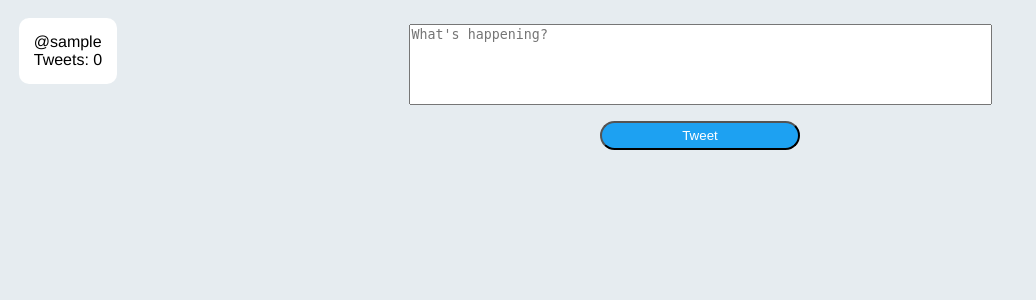
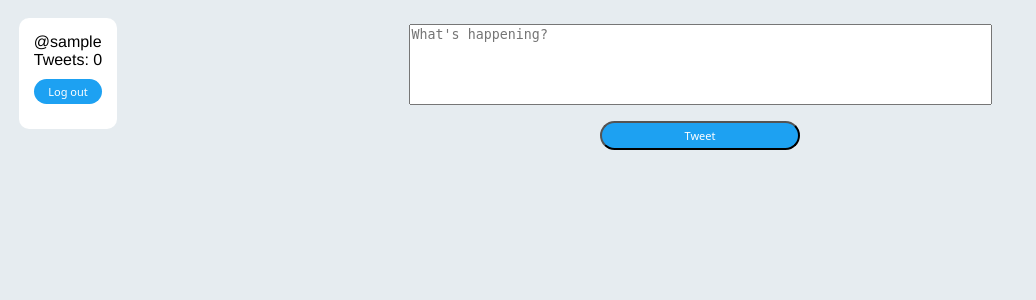
Before and after one commit to kevin-kientopp/django-twitter, a Django app: page /twitter/home in a window 1280 px wide. Shown: the top 300 px of the page, without its empty margins (0-1036 px from the left). Run offline with Django 3.2, Linux system fonts and the light colour scheme; the visitor is signed in with stand-in values (Sample User, id 1); data that the repository does not hold is empty; parts of the project's set-up code (start-up, migrations or seed data) failed here and were passed over.

Commit message:
Can now logout. Now redirects from certain pages depending on authenticated status.

```diff
--- a/twitter/static/twitter/style.css
+++ b/twitter/static/twitter/style.css
@@ -83,10 +83,12 @@ textarea {
   color: #1da1f2;
 }
 
+.large {
+  width: 200px;
+}
+
 .button {
   display: block;
-  width: 200px;
-  text-align: center;
   border-radius: 100px;
   text-decoration: none;
   margin-left: auto;
@@ -95,6 +97,7 @@ textarea {
   margin-bottom: 10px;
   padding-top: 5px;
   padding-bottom: 5px;
+  font: 400 11px system-ui;
 }
 
 * {
--- a/twitter/templates/twitter/home.html
+++ b/twitter/templates/twitter/home.html
@@ -7,6 +7,7 @@
     <div class="card">
       <div>@{{ username }}</div>
       <div>Tweets: {{ num_tweets }}</div>
+      <div><a class="button blue center" href="{% url 'twitter:logout' %}">Log out</a></div>
     </div>
   </div>
 {% if user.is_authenticated %}
@@ -14,7 +15,7 @@
   <form method="post">
     {% csrf_token %}
     {{ form.as_p }}
-    <input type="submit" value="Tweet" class="button blue">
+    <input type="submit" value="Tweet" class="large button blue">
   </form>
 </div>
 {% endif %}
--- a/twitter/templates/twitter/index.html
+++ b/twitter/templates/twitter/index.html
@@ -5,6 +5,6 @@
 <div class="center">
   <div>Welcome to my Twitter clone!</div>
 
-  <a class="blue button" href="{% url 'twitter:signup' %}">Sign up</a>
-  <a class="white button" href="{% url 'twitter:login' %}">Log in</a>
+  <a class="blue large button" href="{% url 'twitter:signup' %}">Sign up</a>
+  <a class="white large button" href="{% url 'twitter:login' %}">Log in</a>
 </div>
--- a/twitter/urls.py
+++ b/twitter/urls.py
@@ -7,5 +7,6 @@ urlpatterns = [
     path('', views.index, name='index'),
     path('signup', views.signup, name='signup'),
     path('login', views.login, name='login'),
+    path('logout', views.logout, name='logout'),
     path('home', views.home, name='home'),
 ]
--- a/twitter/views.py
+++ b/twitter/views.py
@@ -1,4 +1,4 @@
-from django.contrib.auth import login as auth_login, authenticate
+from django.contrib.auth import login as auth_login, logout as auth_logout, authenticate
 from django.contrib.auth.models import User
 from django.contrib.auth.forms import AuthenticationForm, UserCreationForm
 from django.http import HttpResponseRedirect
@@ -11,6 +11,8 @@ import logging
 logger = logging.getLogger('django')
 
 def index(request):
+    if request.user.is_authenticated:
+        return redirect('twitter:home')
     return render(request, 'twitter/index.html')
 
 def signup(request):
@@ -39,6 +41,8 @@ def login(request):
     return render(request, 'twitter/login.html', {'form': form})
 
 def home(request):
+    if not request.user.is_authenticated:
+        return redirect('twitter:index')
     if request.method == 'POST':
         form = TweetForm(data=request.POST)
         if form.is_valid():
@@ -50,3 +54,7 @@ def home(request):
     else:
         form = TweetForm()
     return render(request, 'twitter/home.html', {'form': form, 'tweets': Tweet.objects.all(), 'username': request.user.username, 'num_tweets': Tweet.objects.filter(auth_user=request.user).count()})
+
+def logout(request):
+    auth_logout(request)
+    return redirect('twitter:index')
```
